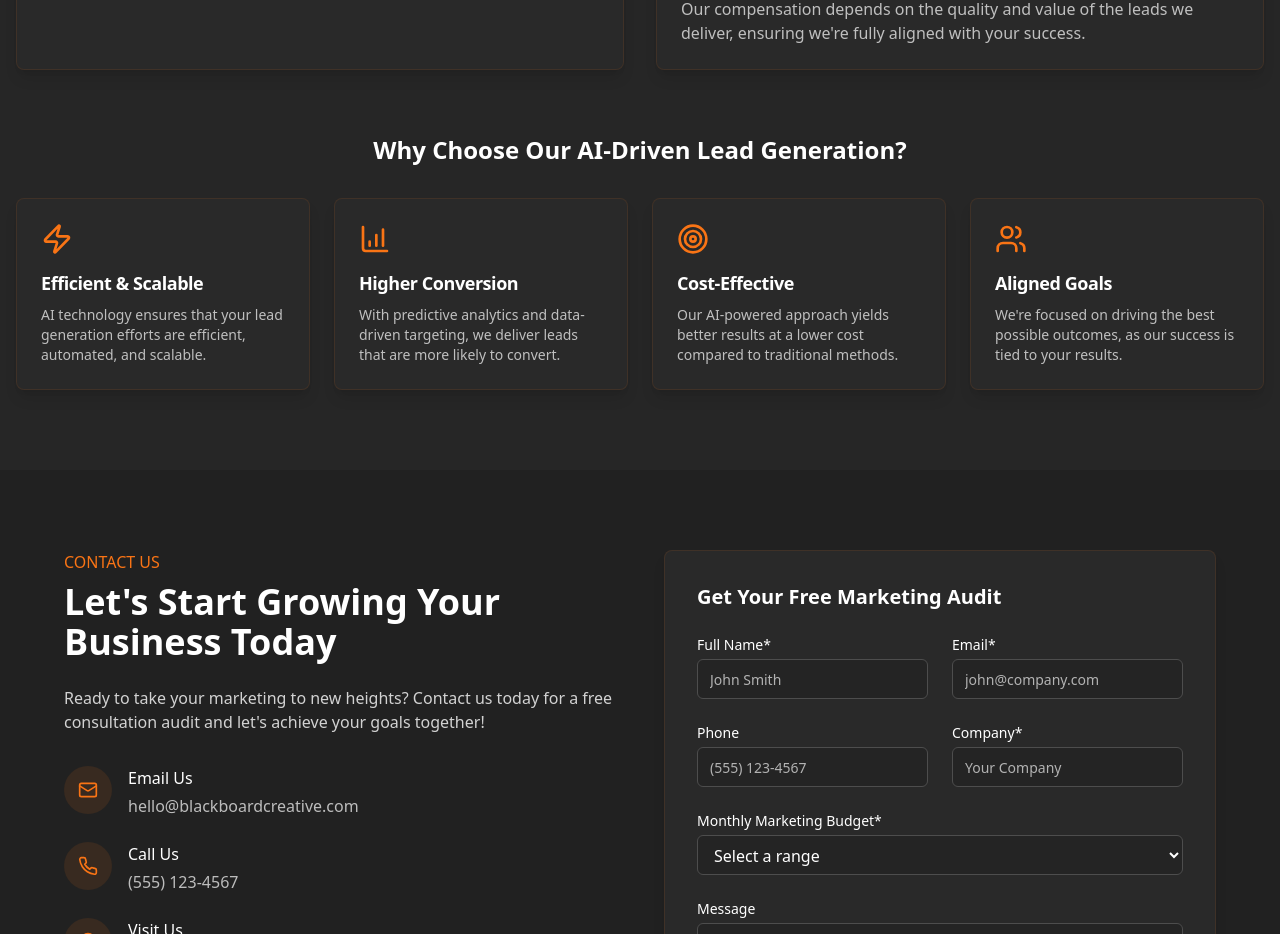
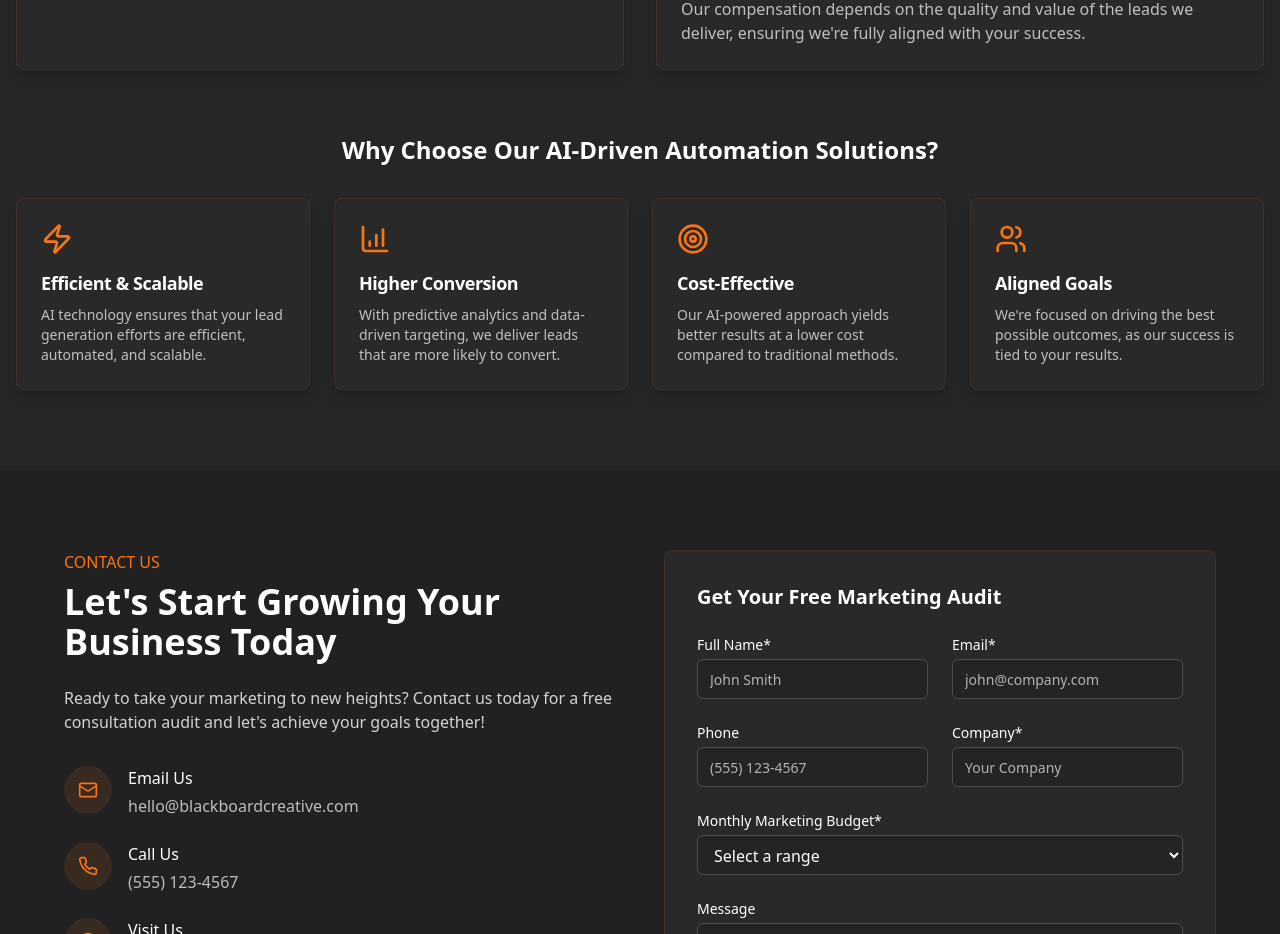
Before and after one commit to duronjackson/blackboard-landing-lounge, a React (Vite) app: page /high-conversion in a window 1280 px wide. Shown: the part 3140-4074 px from the top of the page. Built offline with nearby package versions, Linux system fonts and the light colour scheme.

Commit message:
Change section title
Update the title of the section in AIDriven.tsx from "Why Choose Our AI-Driven Lead Generation?" to "Why Choose Our AI-Driven Automation Solutions?".

```diff
--- a/src/components/AIDriven.tsx
+++ b/src/components/AIDriven.tsx
@@ -61,7 +61,7 @@ export const AIDriven = () => {
           </Card>
         </div>
 
-        <h3 className="text-2xl font-bold text-center mb-8">Why Choose Our AI-Driven Lead Generation?</h3>
+        <h3 className="text-2xl font-bold text-center mb-8">Why Choose Our AI-Driven Automation Solutions?</h3>
         <div className="grid md:grid-cols-4 gap-6">
           {[
             {
```
